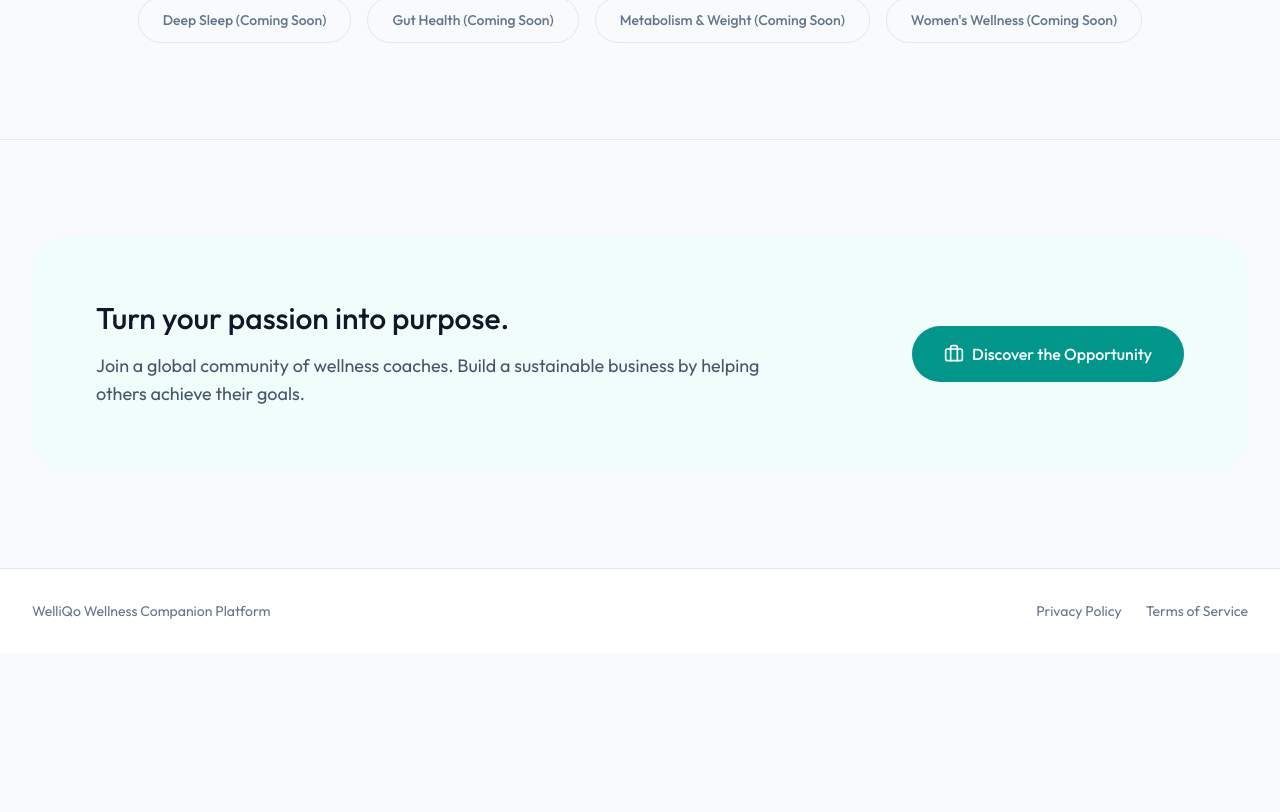
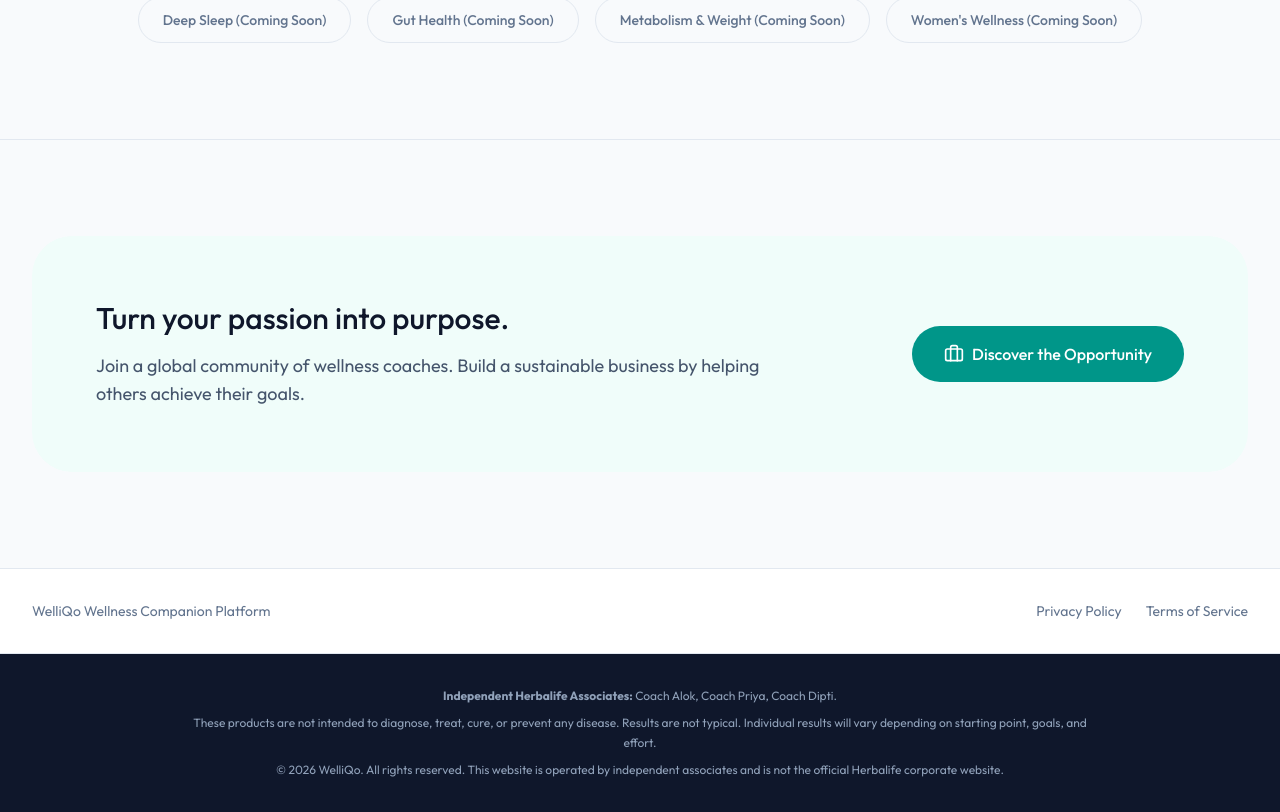
Before and after one commit to veeiq/WelliQo, a Next.js app in the folder apps/web/: page / in a window 1280 px wide. Shown: the part 2432-3244 px from the top of the page. Before the commit the page ends 3085 px from the top, so only its background shows below. Built offline with nearby package versions, Linux system fonts and the light colour scheme.

Commit message:
chore: Final optimization and SEO setup

```diff
--- a/apps/web/src/app/layout.tsx
+++ b/apps/web/src/app/layout.tsx
@@ -11,17 +11,39 @@ const outfit = Outfit({
 });
 
 export const metadata: Metadata = {
-  title: 'WelliQo | Wellness Companion Platform',
-  description:
-    'Your personalized companion for circadian health, metabolic wellness, and daily energy.',
+  title: 'WelliQo | Personalized Wellness & Nutrition',
+  description: 'Achieve your health goals with customized nutrition plans, expert coaching, and high-quality wellness products. Start your free wellness assessment today.',
+  keywords: ['wellness', 'nutrition', 'weight loss', 'herbalife', 'health coach', 'healthy aging', 'fitness'],
+  openGraph: {
+    title: 'WelliQo | Personalized Wellness Assessment',
+    description: 'Discover your wellness baseline and get a customized nutrition plan.',
+    type: 'website',
+  }
 };
 
 export default function RootLayout({ children }: Readonly<{ children: ReactNode }>) {
   return (
     <html lang="en" suppressHydrationWarning className={outfit.variable}>
-      <body className="font-sans antialiased bg-slate-50 dark:bg-slate-950 text-slate-900 dark:text-slate-50 selection:bg-emerald-200 selection:text-emerald-900">
+      <body className="font-sans antialiased bg-slate-50 dark:bg-slate-950 text-slate-900 dark:text-slate-50 selection:bg-emerald-200 selection:text-emerald-900 min-h-screen flex flex-col">
         <ThemeProvider attribute="class" defaultTheme="system" enableSystem>
-          {children}
+          <main className="flex-grow">
+            {children}
+          </main>
+
+          {/* Global Herbalife Compliance Footer */}
+          <footer className="w-full bg-slate-900 text-slate-400 py-8 px-4 text-center text-xs leading-relaxed border-t border-slate-800 mt-auto">
+            <div className="max-w-4xl mx-auto space-y-2">
+              <p>
+                <strong>Independent Herbalife Associates:</strong> Coach Alok, Coach Priya, Coach Dipti.
+              </p>
+              <p>
+                These products are not intended to diagnose, treat, cure, or prevent any disease. Results are not typical. Individual results will vary depending on starting point, goals, and effort.
+              </p>
+              <p>
+                © {new Date().getFullYear()} WelliQo. All rights reserved. This website is operated by independent associates and is not the official Herbalife corporate website.
+              </p>
+            </div>
+          </footer>
         </ThemeProvider>
       </body>
     </html>
--- a/packages/ui/package.json
+++ b/packages/ui/package.json
@@ -6,7 +6,6 @@
     "./components/button": "./src/components/button.tsx",
     "./components/skip-link": "./src/components/skip-link.tsx",
     "./components/assessment": "./src/components/assessment/index.ts",
-    "./components/action-hub": "./src/components/action-hub/index.ts",
     "./lib/utils": "./src/lib/utils.ts",
     "./styles/tokens.css": "./src/styles/tokens.css"
   },
@@ -15,8 +14,6 @@
     "next": "*"
   },
   "dependencies": {
-    "@welliqo/assessment-engine": "workspace:*",
-    "@welliqo/content": "workspace:*",
     "class-variance-authority": "0.7.1",
     "clsx": "2.1.1",
     "lucide-react": "0.475.0",
```
Also changed, not shown: 1 other file (tests, documents, lock files or other folders).
